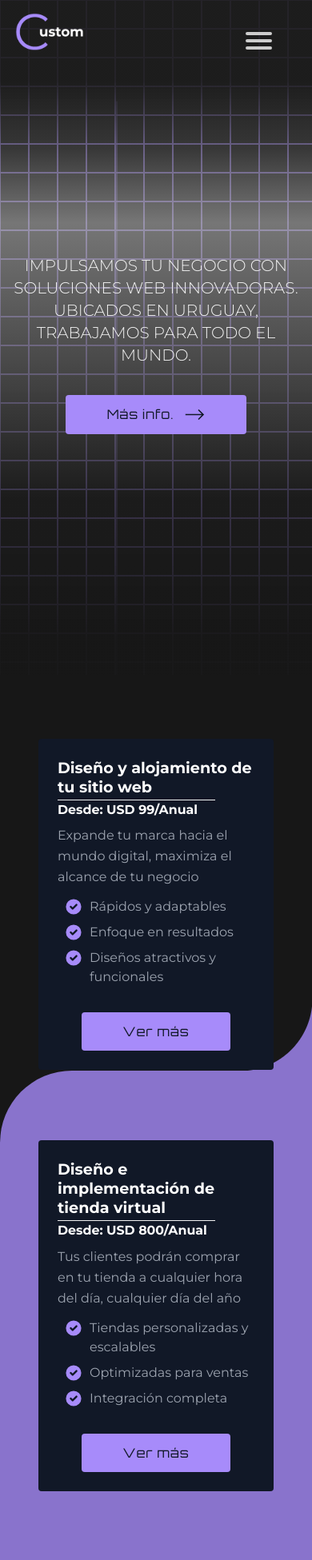
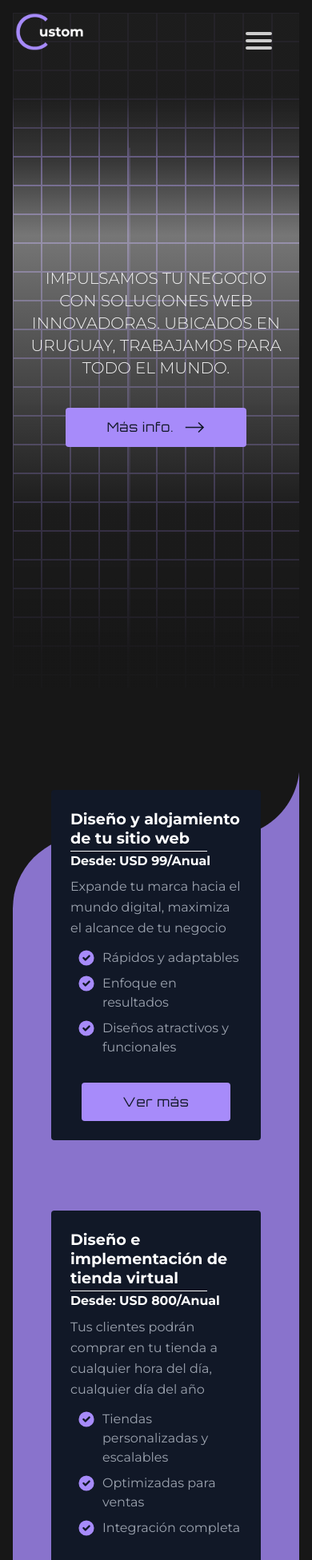
Before and after one commit to est3banst/custom, a React (Vite) app: page / in a window 390 px wide. Shown: the top 1951 px of the page at 80% size. Built offline with nearby package versions, Linux system fonts and the light colour scheme; a web font is replaced by a local one.

Commit message:
responsive pal krjo

```diff
--- a/src/components/About.jsx
+++ b/src/components/About.jsx
@@ -11,14 +11,14 @@ const About = () => {
     return (
 
         <>
-        <div ref={ref} className={`load-bord transition-all duration-[320ms]
+        <div ref={ref} className={`load-bord custom-space lg:mt-30 transition-all duration-[320ms]
             ${
                 inView ? 'startAnim' :
                 ''
             }`}></div>
 
 
-            <div className='text-xl py-4 flex flex-col gap-3 mb-4'>
+            <div className='relative h-auto text-xl py-4 flex flex-col gap-3 mb-4'>
             <h2 className='heading-about uppercase'>Que hacemos</h2>
 
             <MarqueeComp />
--- a/src/components/Main.jsx
+++ b/src/components/Main.jsx
@@ -15,7 +15,7 @@ const Main = () => {
 
   return (
     <>
-    <div className='overflow-x-hidden'>
+    <div className='overflow-x-hidden grid grid-cols-1 gap-12 p-4'>
     <div
         ref={ref}
         className={`transform transition-all duration-600 ease-out
@@ -23,8 +23,10 @@ const Main = () => {
       >
     <Hero />
     </div>
+    <div className='grid grid-cols-1 gap-15'>
     <Services />
     <About />
+    </div>
     <Footer />
     </div>
     </>
--- a/src/components/Services.jsx
+++ b/src/components/Services.jsx
@@ -5,7 +5,7 @@ import { useInView } from "react-intersection-observer";
 const Services = () => {
   return (
     <>
-    <div className="relative mt-12 mb-12 md:mt-8">
+    <div className="relative my-12 lg:my-14">
     <div className="folded-rectangle"></div>
       <div className="flex justify-center gap-3">
         <div className="grid grid-cols-1 md:grid-cols-2 lg:grid-cols-3 gap-6 p-4">
--- a/src/components/landing/Layout.jsx
+++ b/src/components/landing/Layout.jsx
@@ -3,8 +3,13 @@ import Landings from './Landings'
 import Nav from '../Nav'
 import { Link } from 'react-router-dom'
 import Section from './Section'
+import { useEffect } from 'react'
 
 const Layout = () => {
+
+    useEffect(() => {
+        scrollTo(0, 0)
+    }, [])
   return (
     <div className='h-screen bg-[#171717]'>
         <Nav/>
--- a/src/index.css
+++ b/src/index.css
@@ -288,22 +288,15 @@ body {
     opacity: 1;
   }
 }
+@media (width < 1025px) {
+  .custom-space {
+    margin-top: 4rem;
+  }
+}
 
-@media (width < 1008px) {
+@media (width < 768px) {
   .folded-rectangle {
     height: 140vh;
-  }
-
-}
-@media (width < 768px) {
-  .folded-rectangle {
-    height: 200vh;
-    top: 15%;
-  }
-}
-@media (width < 420px) {
-  .folded-rectangle {
-    top: 17%;
   }
   .title {
     font-size: 1.2rem;
```
